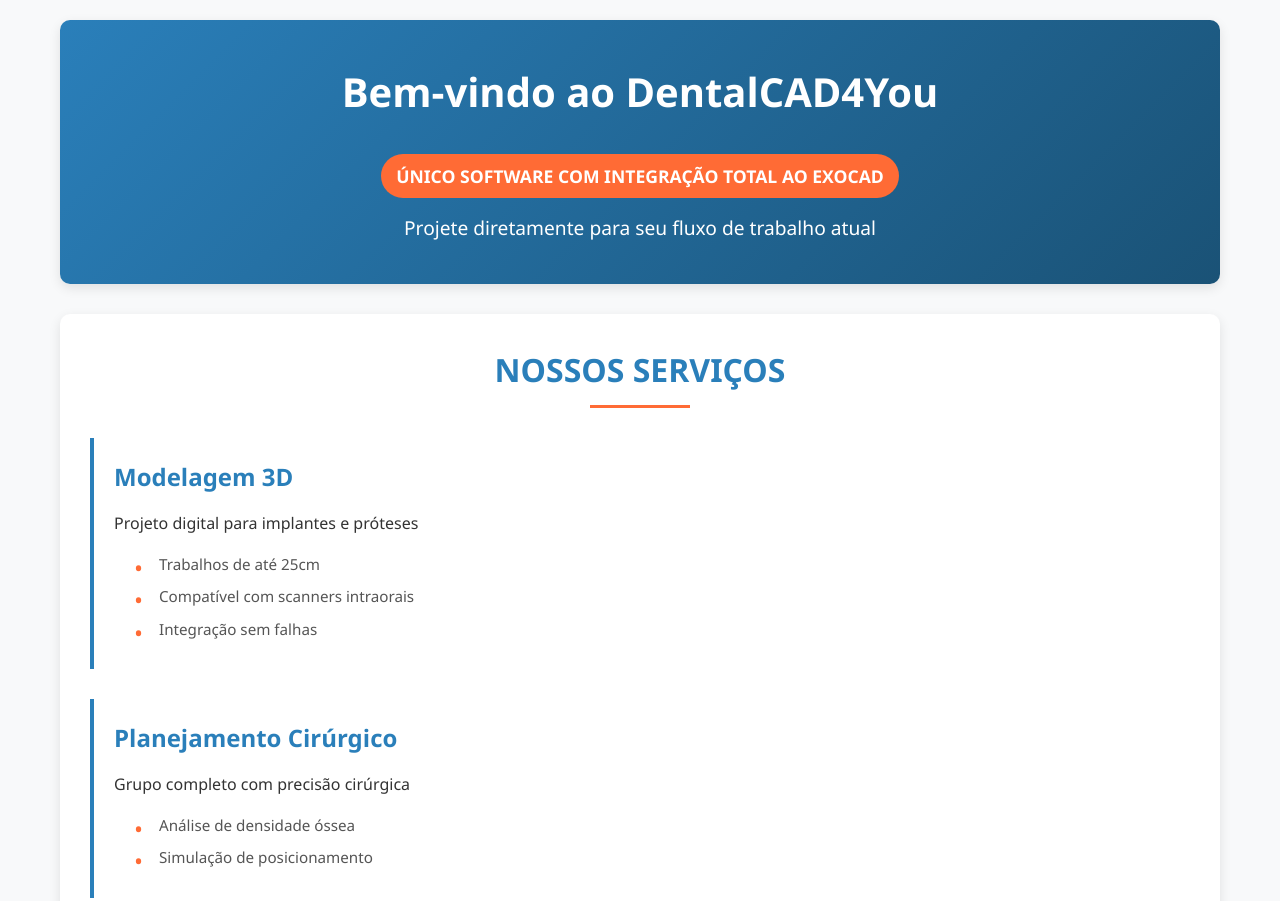
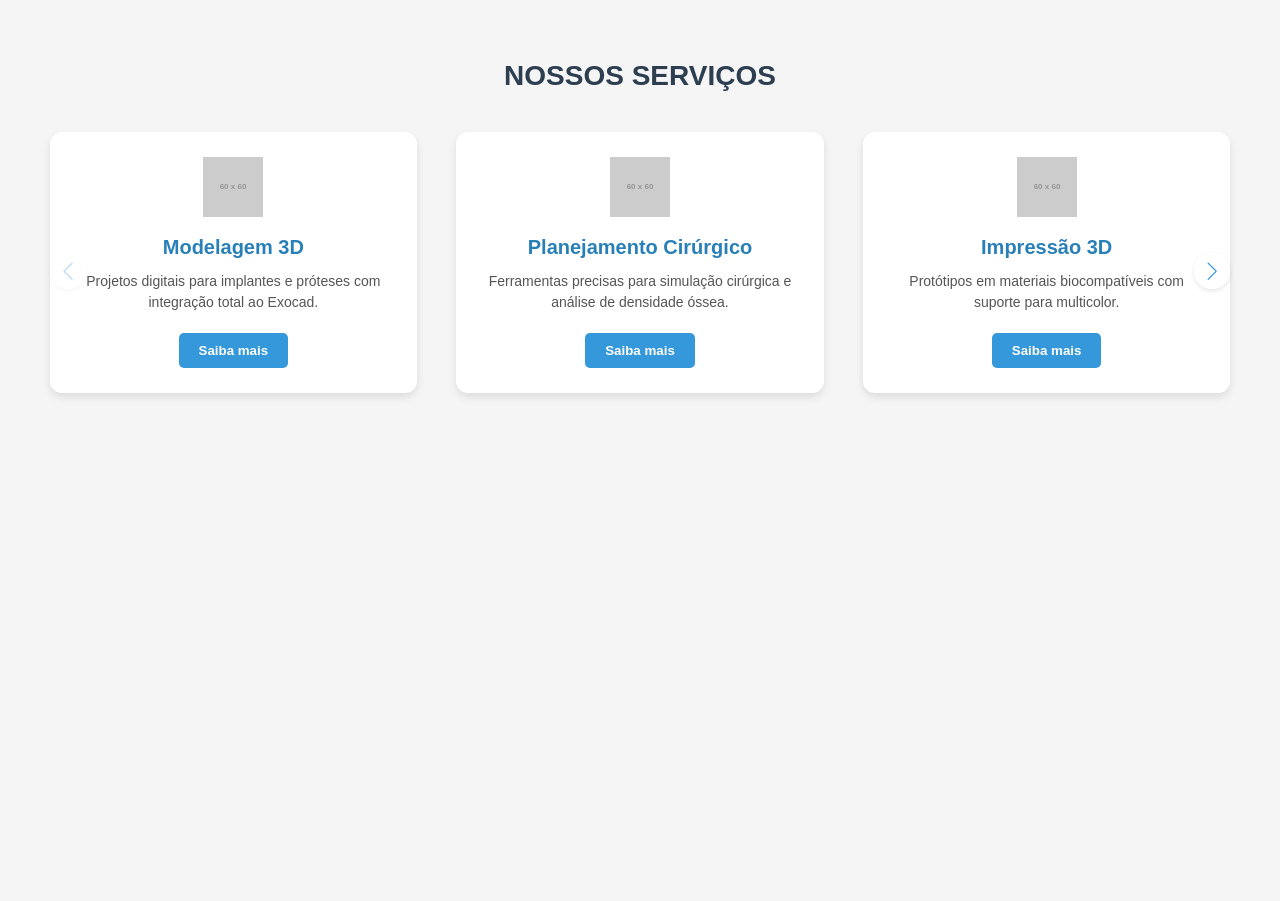
Before and after one commit to cdincao/cdincao.github.io, a plain HTML site: page index.html in a window 1280 px wide. Shown: the top 901 px of the page. After the commit the page ends 800 px from the top, so only its background shows below. Drawn offline with nearby package versions, Linux system fonts and the light colour scheme; placeholder pictures from the web are drawn by us.

Commit message:
Update index.html

```diff
--- a/index.html
+++ b/index.html
@@ -3,192 +3,203 @@
 <head>
   <meta charset="UTF-8">
   <meta name="viewport" content="width=device-width, initial-scale=1.0">
-    <title>DentalCAD4You - Soluções Digitais para Odontologia</title>
+  <title>DentalCAD4You - Serviços</title>
+  <link rel="stylesheet" href="https://unpkg.com/swiper/swiper-bundle.min.css">
   <style>
-        :root {
-            --primary-color: #2a7fba;
-            --secondary-color: #f8f9fa;
-            --accent-color: #ff6b35;
-            --text-color: #333;
-            --light-color: #fff;
-        }
-
+    /* RESET E ESTILOS GLOBAIS (MANTIDOS) */
     * {
       margin: 0;
       padding: 0;
       box-sizing: border-box;
-            font-family: 'Segoe UI', Tahoma, Geneva, Verdana, sans-serif;
+      font-family: 'Arial', sans-serif;
     }
 
     body {
-            background-color: var(--secondary-color);
-            color: var(--text-color);
-            line-height: 1.6;
-        }
-
-        .container {
-            max-width: 1200px;
-            margin: 0 auto;
+      background-color: #f5f5f5;
       padding: 20px;
     }
 
-        header {
-            text-align: center;
-            padding: 40px 0;
-            background: linear-gradient(135deg, var(--primary-color), #1a5276);
-            color: var(--light-color);
-            border-radius: 10px;
-            margin-bottom: 30px;
-            box-shadow: 0 4px 12px rgba(0,0,0,0.1);
+    /* CONTAINER PRINCIPAL (IGUAL AO ANTERIOR) */
+    .services-carousel {
+      max-width: 1200px;
+      margin: 0 auto;
+      padding: 40px 0 60px; /* Adicionado mais espaço abaixo */
     }
 
-        header h1 {
-            font-size: 2.5rem;
-            margin-bottom: 15px;
+    .services-carousel h2 {
+      text-align: center;
+      margin-bottom: 30px;
+      color: #2c3e50;
+      font-size: 28px;
     }
 
-        header .highlight {
-            background-color: var(--accent-color);
-            padding: 8px 15px;
-            border-radius: 30px;
-            display: inline-block;
-            font-weight: bold;
-            margin: 15px 0;
-            font-size: 1.1rem;
+    /* CARROSSEL (VERSÃO ESTÁVEL) */
+    .swiper {
+      width: 100%;
+      padding: 10px 0 30px; /* Ajuste fino no padding */
     }
 
-        header p {
-            font-size: 1.2rem;
-            max-width: 800px;
-            margin: 0 auto;
-        }
-
-        .services-section {
-            background-color: var(--light-color);
-            border-radius: 10px;
-            padding: 30px;
-            box-shadow: 0 4px 12px rgba(0,0,0,0.1);
-        }
-
-        .services-section h2 {
+    /* CARDS (MESMO ESTILO QUE FUNCIONAVA) */
+    .service-card {
+      background: white;
+      border-radius: 12px;
+      padding: 25px;
+      width: 95%; /* Pequeno ajuste para margens */
       text-align: center;
-            color: var(--primary-color);
-            font-size: 2rem;
-            margin-bottom: 30px;
-            position: relative;
-        }
-
-        .services-section h2:after {
-            content: "";
-            display: block;
-            width: 100px;
-            height: 3px;
-            background-color: var(--accent-color);
-            margin: 10px auto;
-        }
-
-        .service {
-            margin-bottom: 30px;
-            padding: 20px;
-            border-left: 4px solid var(--primary-color);
+      box-shadow: 0 4px 8px rgba(0,0,0,0.1);
+      height: 100%;
+      margin: 0 auto; /* Centraliza os cards */
       transition: all 0.3s ease;
     }
 
-        .service:hover {
-            background-color: #f0f8ff;
-            transform: translateX(5px);
+    .service-card:hover {
+      transform: translateY(-5px);
+      box-shadow: 0 8px 16px rgba(0,0,0,0.15);
     }
 
-        .service h3 {
-            color: var(--primary-color);
-            font-size: 1.5rem;
+    .service-card img {
+      width: 60px;
+      height: 60px;
       margin-bottom: 15px;
+      object-fit: contain;
     }
 
-        .service ul {
-            list-style-type: none;
-            padding-left: 20px;
+    .service-card h3 {
+      color: #2980b9;
+      margin-bottom: 12px;
+      font-size: 20px;
     }
 
-        .service li {
-            margin-bottom: 8px;
-            position: relative;
-            padding-left: 25px;
+    .service-card p {
+      color: #555;
+      margin-bottom: 20px;
+      font-size: 14px;
+      line-height: 1.5;
     }
 
-        .service li:before {
-            content: "•";
-            color: var(--accent-color);
-            font-size: 1.5rem;
-            position: absolute;
-            left: 0;
-            top: -3px;
+    .service-card button {
+      background: #3498db;
+      color: white;
+      border: none;
+      padding: 10px 20px;
+      border-radius: 5px;
+      cursor: pointer;
+      font-weight: bold;
+      transition: background 0.3s;
     }
 
-        .features {
-            margin-top: 15px;
-            padding-left: 20px;
+    .service-card button:hover {
+      background: #2980b9;
     }
 
-        .features li {
-            font-size: 0.95rem;
-            color: #555;
+    /* CARD DESTAQUE (EXOCAD) */
+    .service-card.highlight {
+      background: #e3f2fd;
+      border: 2px solid #3498db;
     }
 
-        @media (max-width: 768px) {
-            header h1 {
-                font-size: 2rem;
+    /* NAVEGAÇÃO (SETAS MAIS DISCRETAS) */
+    .swiper-button-next,
+    .swiper-button-prev {
+      color: #3498db !important;
+      background: rgba(255,255,255,0.9);
+      width: 36px;
+      height: 36px;
+      border-radius: 50%;
+      box-shadow: 0 2px 5px rgba(0,0,0,0.1);
     }
 
-            header p {
-                font-size: 1rem;
+    .swiper-button-next:after,
+    .swiper-button-prev:after {
+      font-size: 18px !important;
     }
 
-            .services-section {
+    /* RESPONSIVIDADE (MESMO PADRÃO) */
+    @media (max-width: 768px) {
+      .service-card {
         padding: 20px 15px;
+      }
+      .swiper-button-next,
+      .swiper-button-prev {
+        display: none;
       }
     }
   </style>
 </head>
 <body>
-    <div class="container">
-        <header>
-            <h1>Bem-vindo ao DentalCAD4You</h1>
-            <div class="highlight">ÚNICO SOFTWARE COM INTEGRAÇÃO TOTAL AO EXOCAD</div>
-            <p>Projete diretamente para seu fluxo de trabalho atual</p>
-        </header>
-
-        <section class="services-section">
+  <!-- SEÇÃO PRINCIPAL (MESMA ESTRUTURA) -->
+  <section class="services-carousel">
     <h2>NOSSOS SERVIÇOS</h2>
 
-            <div class="service">
+    <!-- CARROSSEL SWIPER -->
+    <div class="swiper mySwiper">
+      <div class="swiper-wrapper">
+        <!-- CARD 1: MODELAGEM 3D -->
+        <div class="swiper-slide">
+          <div class="service-card">
+            <img src="https://via.placeholder.com/60x60?text=3D" alt="Modelagem 3D">
             <h3>Modelagem 3D</h3>
-                <p>Projeto digital para implantes e próteses</p>
-                <ul class="features">
-                    <li>Trabalhos de até 25cm</li>
-                    <li>Compatível com scanners intraorais</li>
-                    <li>Integração sem falhas</li>
-                </ul>
+            <p>Projetos digitais para implantes e próteses com integração total ao Exocad.</p>
+            <button>Saiba mais</button>
+          </div>
         </div>
 
-            <div class="service">
+        <!-- CARD 2: CIRURGIA -->
+        <div class="swiper-slide">
+          <div class="service-card">
+            <img src="https://via.placeholder.com/60x60?text=✚" alt="Cirurgia">
             <h3>Planejamento Cirúrgico</h3>
-                <p>Grupo completo com precisão cirúrgica</p>
-                <ul class="features">
-                    <li>Análise de densidade óssea</li>
-                    <li>Simulação de posicionamento</li>
-                </ul>
+            <p>Ferramentas precisas para simulação cirúrgica e análise de densidade óssea.</p>
+            <button>Saiba mais</button>
+          </div>
         </div>
 
-            <div class="service">
+        <!-- CARD 3: IMPRESSÃO 3D -->
+        <div class="swiper-slide">
+          <div class="service-card">
+            <img src="https://via.placeholder.com/60x60?text=🖨️" alt="Impressão 3D">
             <h3>Impressão 3D</h3>
-                <p>Prototipagem rápida e precisa</p>
-                <ul class="features">
-                    <li>Materiais biocompatíveis</li>
-                    <li>Suporte para SLA/DLP</li>
-                </ul>
+            <p>Protótipos em materiais biocompatíveis com suporte para multicolor.</p>
+            <button>Saiba mais</button>
+          </div>
+        </div>
+
+        <!-- CARD 4: EXOCAD (DESTAQUE) -->
+        <div class="swiper-slide">
+          <div class="service-card highlight">
+            <img src="https://via.placeholder.com/60x60?text=EXO" alt="Exocad">
+            <h3>Integração Exocad</h3>
+            <p>Único software com integração total ao Exocad para fluxos otimizados.</p>
+            <button>Demonstração</button>
+          </div>
+        </div>
+      </div>
+
+      <!-- CONTROLES DE NAVEGAÇÃO -->
+      <div class="swiper-button-next"></div>
+      <div class="swiper-button-prev"></div>
     </div>
   </section>
-    </div>
+
+  <!-- SWIPER JS (MESMA VERSÃO) -->
+  <script src="https://unpkg.com/swiper/swiper-bundle.min.js"></script>
+  <script>
+    var swiper = new Swiper(".mySwiper", {
+      slidesPerView: 1,
+      spaceBetween: 20,
+      navigation: {
+        nextEl: ".swiper-button-next",
+        prevEl: ".swiper-button-prev",
+      },
+      breakpoints: {
+        640: { slidesPerView: 2 },
+        1024: { slidesPerView: 3 }
+      },
+      autoplay: {
+        delay: 7000,
+        disableOnInteraction: false
+      }
+    });
+  </script>
 </body>
 </html>
```
Lines whose indentation alone changed are shown as unchanged.
